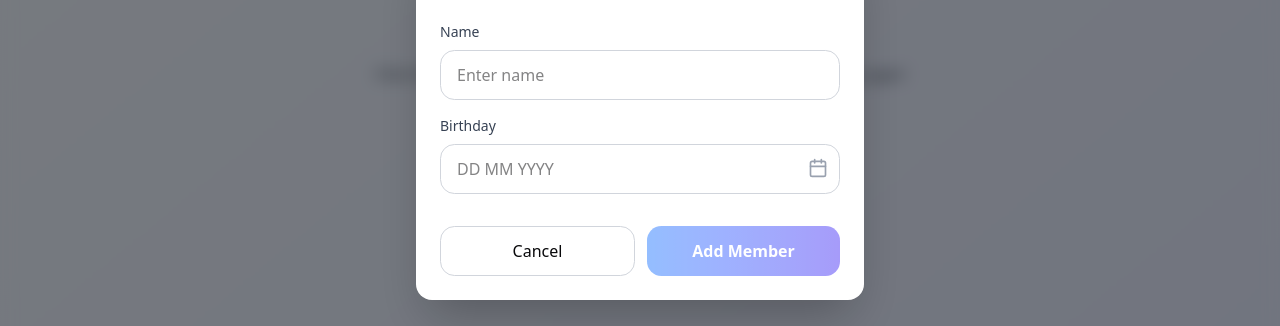
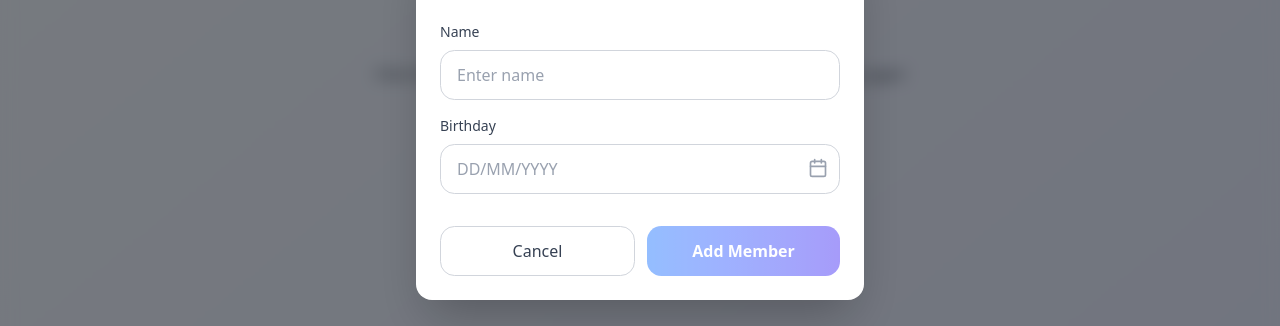
Before and after one commit to iamshubhamjangle/iamold, a Next.js app: page / in a window 1280 px wide. Both pictures are taken after a click on the button "ADD". Shown: the part 283-609 px from the top of the page. Built offline with nearby package versions, Linux system fonts and the light colour scheme.

Commit message:
Update placeholder text and styling in AddMemberDialog component

```diff
--- a/components/subpages/add-member-dialog.tsx
+++ b/components/subpages/add-member-dialog.tsx
@@ -39,7 +39,7 @@ const AddMemberDialog: React.FC<AddMemberDialogProps> = ({
               onChange={(e) =>
                 setNewMember({ ...newMember, name: e.target.value })
               }
-              className="w-full px-4 py-3 border border-gray-300 rounded-xl focus:ring-2 focus:ring-blue-500 focus:border-transparent transition-all duration-200"
+              className="w-full px-4 py-3 border border-gray-300 rounded-xl focus:ring-2 focus:ring-blue-500 focus:border-transparent transition-all duration-200 placeholder-gray-400"
               placeholder="Enter name"
             />
           </div>
@@ -53,8 +53,8 @@ const AddMemberDialog: React.FC<AddMemberDialogProps> = ({
                 type="text"
                 value={newMember.birthdate}
                 onChange={handleDateChange}
-                className="w-full px-4 py-3 border border-gray-300 rounded-xl focus:ring-2 focus:ring-blue-500 focus:border-transparent transition-all duration-200 pr-10"
-                placeholder="DD MM YYYY"
+                className="w-full px-4 py-3 border border-gray-300 rounded-xl focus:ring-2 focus:ring-blue-500 focus:border-transparent transition-all duration-200 pr-10 placeholder-gray-400"
+                placeholder="DD/MM/YYYY"
                 maxLength={10}
               />
               <Calendar className="absolute right-3 top-3.5 w-5 h-5 text-gray-400" />
@@ -65,7 +65,7 @@ const AddMemberDialog: React.FC<AddMemberDialogProps> = ({
         <div className="flex space-x-3 mt-8">
           <button
             onClick={onCancel}
-            className="flex-1 px-4 py-3 border border-gray-300 rounded-xl hover:bg-gray-50 transition-colors duration-200 font-medium"
+            className="flex-1 px-4 py-3 border border-gray-300 rounded-xl hover:bg-gray-50 transition-colors duration-200 font-medium text-gray-700"
           >
             Cancel
           </button>
```
